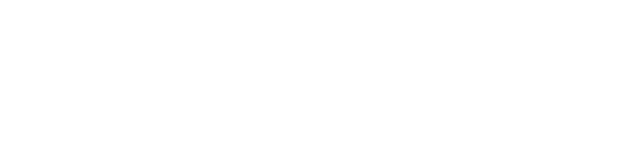
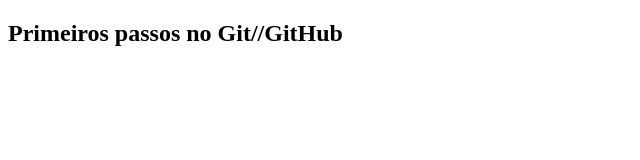
Before and after one commit to MS-Oliveira/Aula-3, a plain HTML site: page index.html in a window 1280 px wide. Shown: the whole page, without its empty margins (0-640 px from the left). Drawn offline with Linux system fonts and the light colour scheme.

Commit message:
descritivos adicionados

```diff
--- a/index.html
+++ b/index.html
@@ -3,9 +3,9 @@
 <head>
     <meta charset="UTF-8">
     <meta name="viewport" content="width=device-width, initial-scale=1.0">
-    <title>Document</title>
+    <title>Conhecendo o Git // GitHub</title>
 </head>
 <body>
-
+    <h2>Primeiros passos no Git//GitHub</h2>
 </body>
 </html>
```
